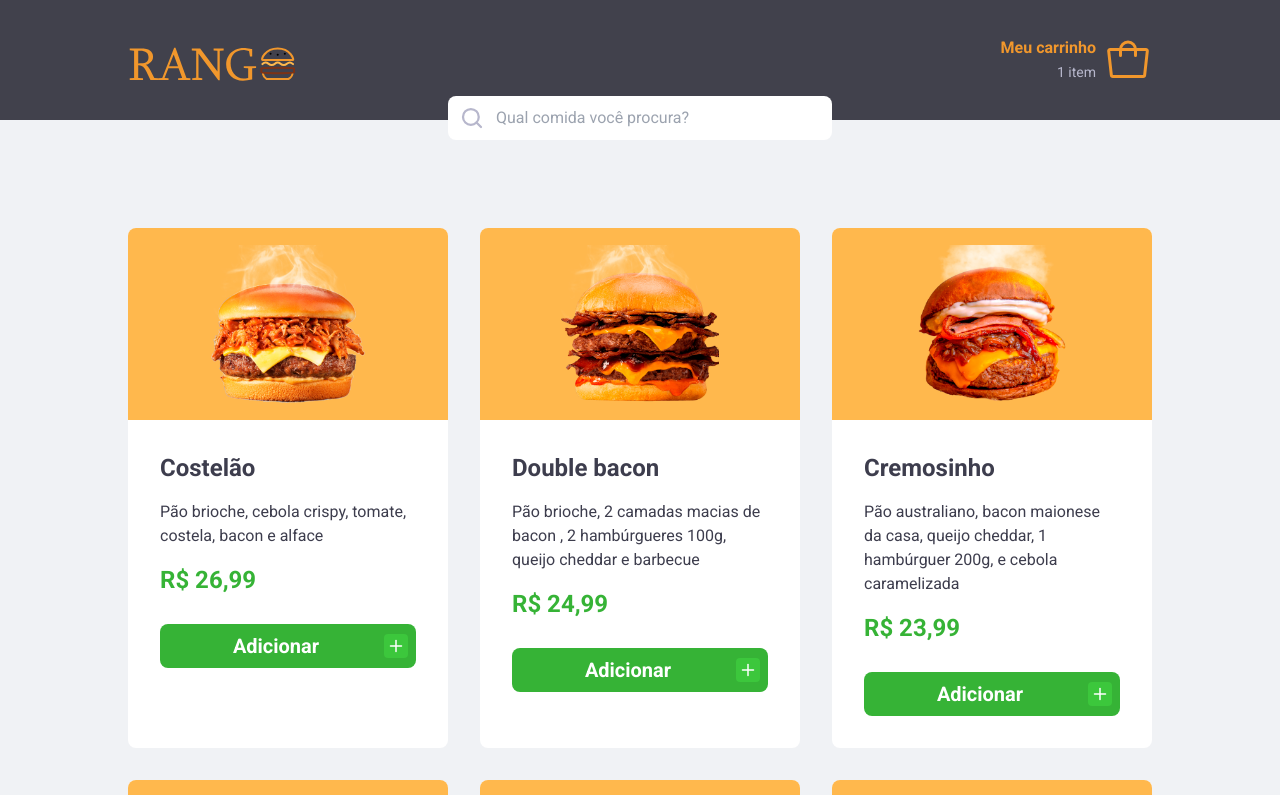
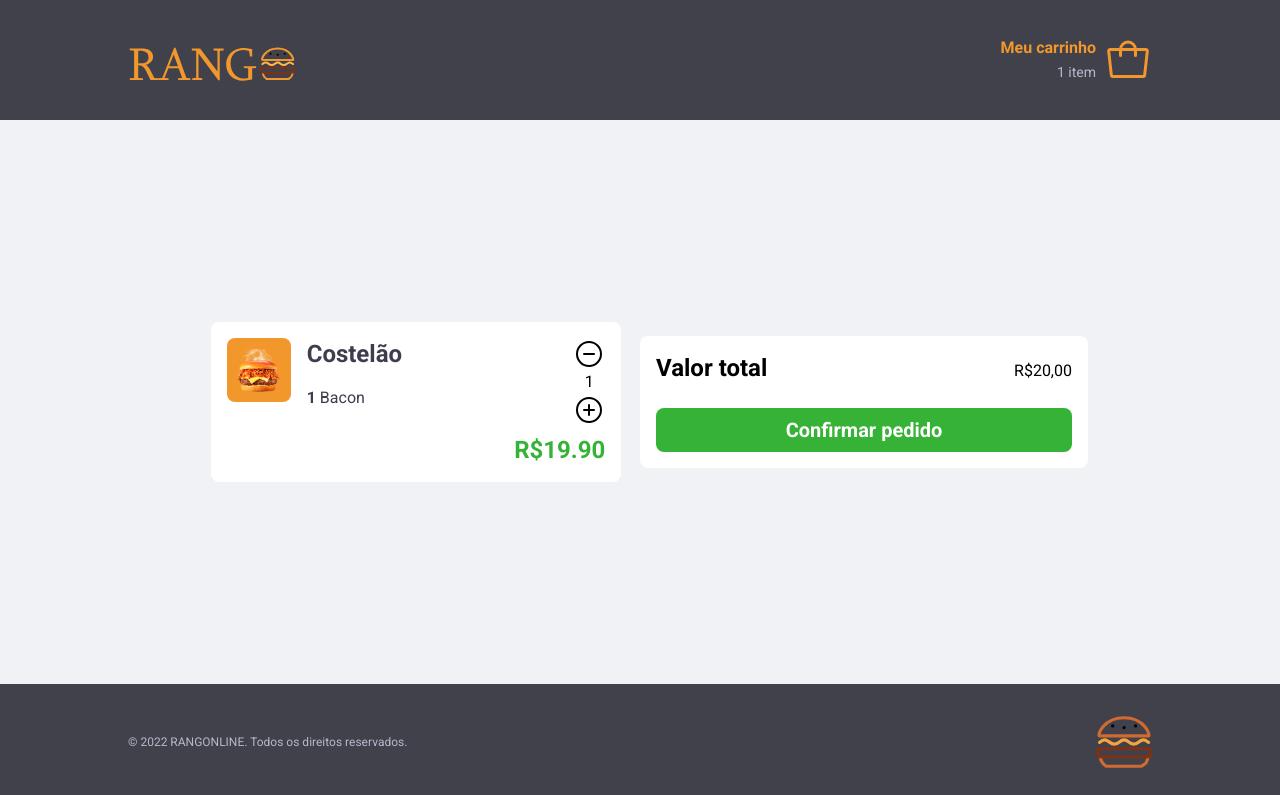
Before and after one commit to ReinaldoCS/rang-online, a React (Vite) app: page / in a window 1280 px wide. Shown: the top 795 px of the page. Built offline with nearby package versions, Linux system fonts and the light colour scheme.

Commit message:
Criando tela de carrinho de compra

```diff
--- a/src/App.tsx
+++ b/src/App.tsx
@@ -1,5 +1,6 @@
 import './index.css';
 
+import { Cart } from './Components/Cart';
 import { Footer } from './Components/Footer';
 import { Header } from './Components/Header';
 import { LunchesList } from './Components/LunchesList';
@@ -8,7 +9,8 @@ export function App() {
   return (
     <div className="w-screen h-screen flex flex-col flex-1">
       <Header />
-      <LunchesList />
+      {/* <LunchesList /> */}
+      <Cart />
       <Footer />
     </div>
   );
--- /dev/null
+++ b/src/Components/Cart.tsx
@@ -0,0 +1,22 @@
+import { ItemCart } from './ItemCart';
+
+export function Cart() {
+  return (
+    <main className="flex flex-col items-center justify-between h-full w-full py-6 lg:flex-row lg:justify-center">
+      <section className="flex flex-col items-center justify-start w-full lg:max-w-md">
+        <ItemCart />
+      </section>
+
+      <section className="bg-white w-11/12 p-4 max-w-md rounded-lg lg:max-w-md">
+        <div className="flex items-baseline justify-between">
+          <strong className="font-semibold text-md md:text-2xl">Valor total</strong>
+          <span>R$20,00</span>
+        </div>
+
+        <button className="bg-green-500 text-center text-xl font-semibold text-white p-2 rounded-lg w-full mt-6">
+          Confirmar pedido
+        </button>
+      </section>
+    </main>
+  );
+}
--- /dev/null
+++ b/src/Components/ItemCart.tsx
@@ -0,0 +1,41 @@
+import { MinusCircle, PlusCircle } from 'phosphor-react';
+
+export function ItemCart() {
+  return (
+    <div className="relative bg-white flex items-start justify-start w-11/12 max-w-md p-4 rounded-lg">
+      <span className="text-green-500 absolute bottom-4 right-4 md:text-2xl">
+        <strong>R$19.90</strong>
+      </span>
+      <div className="flex items-center justify-center bg-orange-500 h-16 min-w-[4rem] p-2 rounded-lg">
+        <img src="/img/costelao.png" alt="Costelão" className="max-w-[90%] max-h-[90%]" />
+      </div>
+
+      <div className="pl-4 text-[#3D3D4D] w-full">
+        <strong className="font-semibold text-md md:text-2xl">Costelão</strong>
+        <span className="text-xs block mt-2 md:text-base md:mt-4 line-clamp-2">
+          <strong>1</strong> Bacon
+        </span>
+        {/* <span className="text-xs block mt-2 md:text-base md:mt-4 line-clamp-2">
+              <strong>1</strong> Molho branco
+            </span>
+            <span className="text-xs block mt-2 md:text-base md:mt-4 line-clamp-2">
+              <strong>1</strong> Refigerante
+            </span>
+            <span className="text-xs block mt-2 md:text-base md:mt-4 line-clamp-2">
+              <strong>2</strong> Batata 250g
+            </span> */}
+      </div>
+
+      <div className="flex flex-col items-center justify-between mb-8 md:mb-10">
+        <button>
+          <MinusCircle size={32} />
+        </button>
+        <input type="text" readOnly value={1} className="w-8 text-center" />
+
+        <button>
+          <PlusCircle size={32} />
+        </button>
+      </div>
+    </div>
+  );
+}
```
